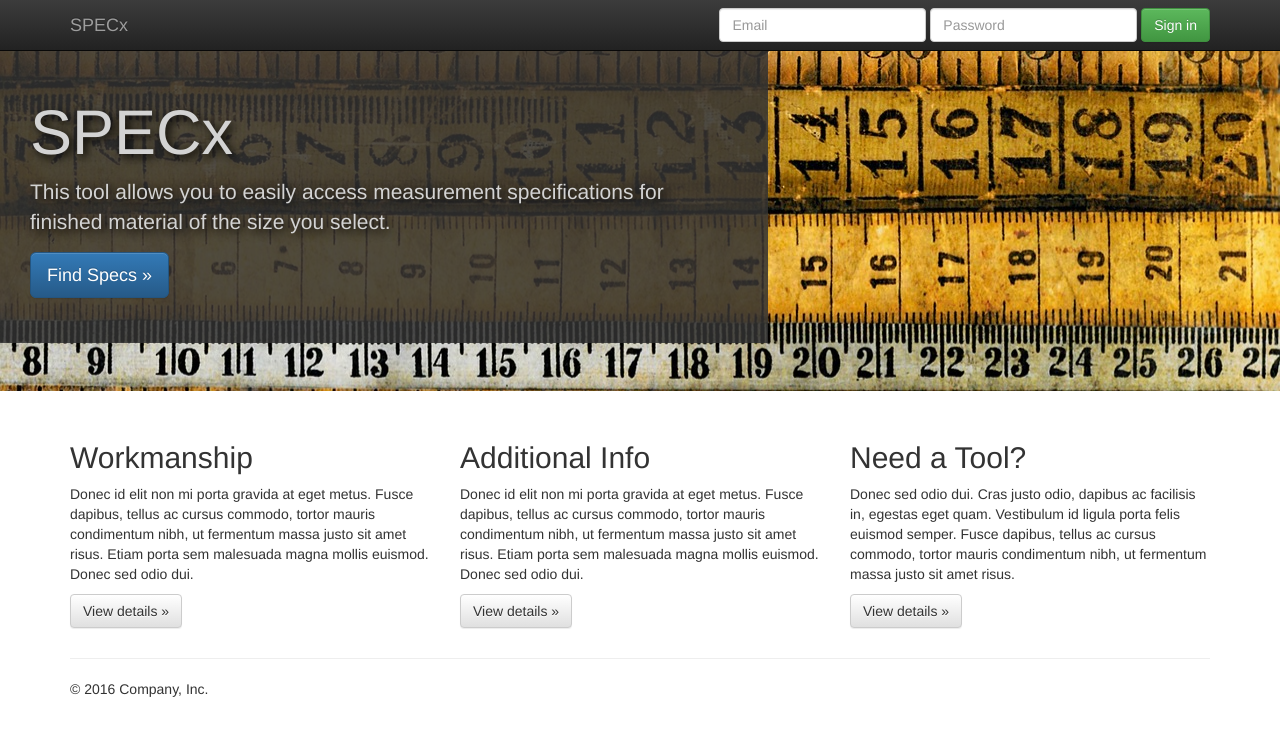
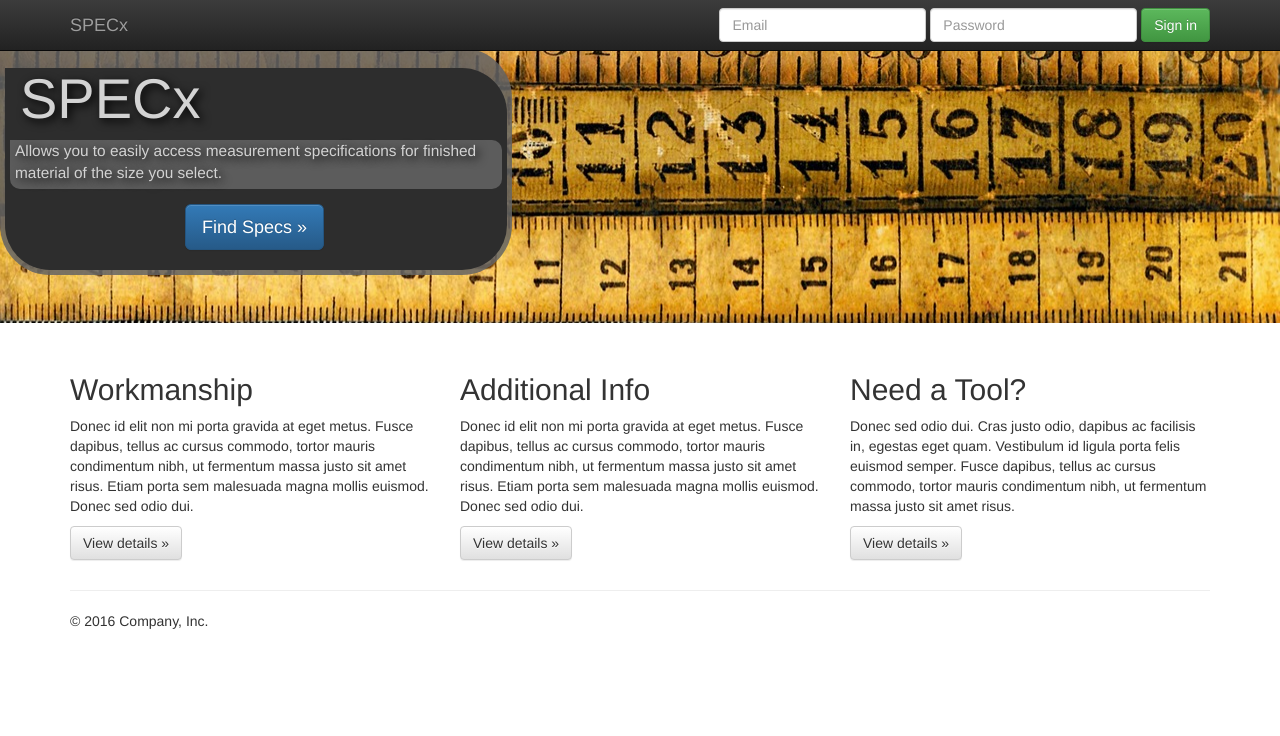
Before and after one commit to IntuitiveLeap/SPECx.sample, a plain HTML site: page index.html in a window 1280 px wide. Drawn offline with nearby package versions, Linux system fonts and the light colour scheme.

Commit message:
playing with css

```diff
--- a/css/styles.css
+++ b/css/styles.css
@@ -1,8 +1,25 @@
 div .myBrand {
-    background-color: rgba(50, 50, 50, 0.85);
-    padding: 30px;
+    background-color: rgba(100, 100, 100, 0.85);
+    padding: 0px 5px 5px 5px;
+    border-radius: 0px 50px 50px 50px;
 }
 .myBrand {
     color: lightgrey;
     text-shadow: 3px 3px 10px black;
+
 }
+.myBrand .inner {
+    background-color: rgba(45, 45, 45, 25);
+    border-radius: 0px 45px 45px 45px;
+}
+.myBrand .inner h1 {
+    font-size: 4em;
+    margin-left: 10px;
+}
+.myBrand .blurb {
+    font-size: 1.1em;
+    border-radius: 0px 10px 10px 10px;
+}
+.btn-primary {
+    margin-left: 175px;
+}
--- a/index.html
+++ b/index.html
@@ -8,7 +8,7 @@
         <!-- The above 3 meta tags *must* come first in the head; any other head content must come *after* these tags -->
         <meta name="description" content="Specification Tool">
         <meta name="author" content="Eric Shuman">
-        <link rel="icon" href="./icons/SpekkrIcon.svg">
+        <link rel="icon" href="./icons/SPECxIcon.ico">
         <title>SPECx</title>
 
         <!-- Bootstrap -->
@@ -58,9 +58,11 @@
     <!-- Main jumbotron for a primary marketing message or call to action -->
     <div class="jumbotron" >
       <div class="container myBrand">
-        <h1>SPECx</h1>
-        <p>This tool allows you to easily access measurement specifications for finished material of the size you select. </p>
-        <p><a class="btn btn-primary btn-lg" href="#" role="button">Find Specs &raquo;</a></p>
+        <div class="myBrand inner">
+            <h1>SPECx</h1>
+            <p class="myBrand blurb">Allows you to easily access measurement specifications for finished material of the size you select. </p>
+            <p><a class="btn btn-primary btn-lg" href="#" role="button">Find Specs &raquo;</a></p>
+        </div>
       </div>
     </div>
 
```
Also changed, not shown: css/bootstrap.css, icons/SPECxIcon.ico (renamed from icons/SpekkrIcon.ico), icons/SPECxIcon.svg (renamed from icons/SpekkrIcon.svg).
